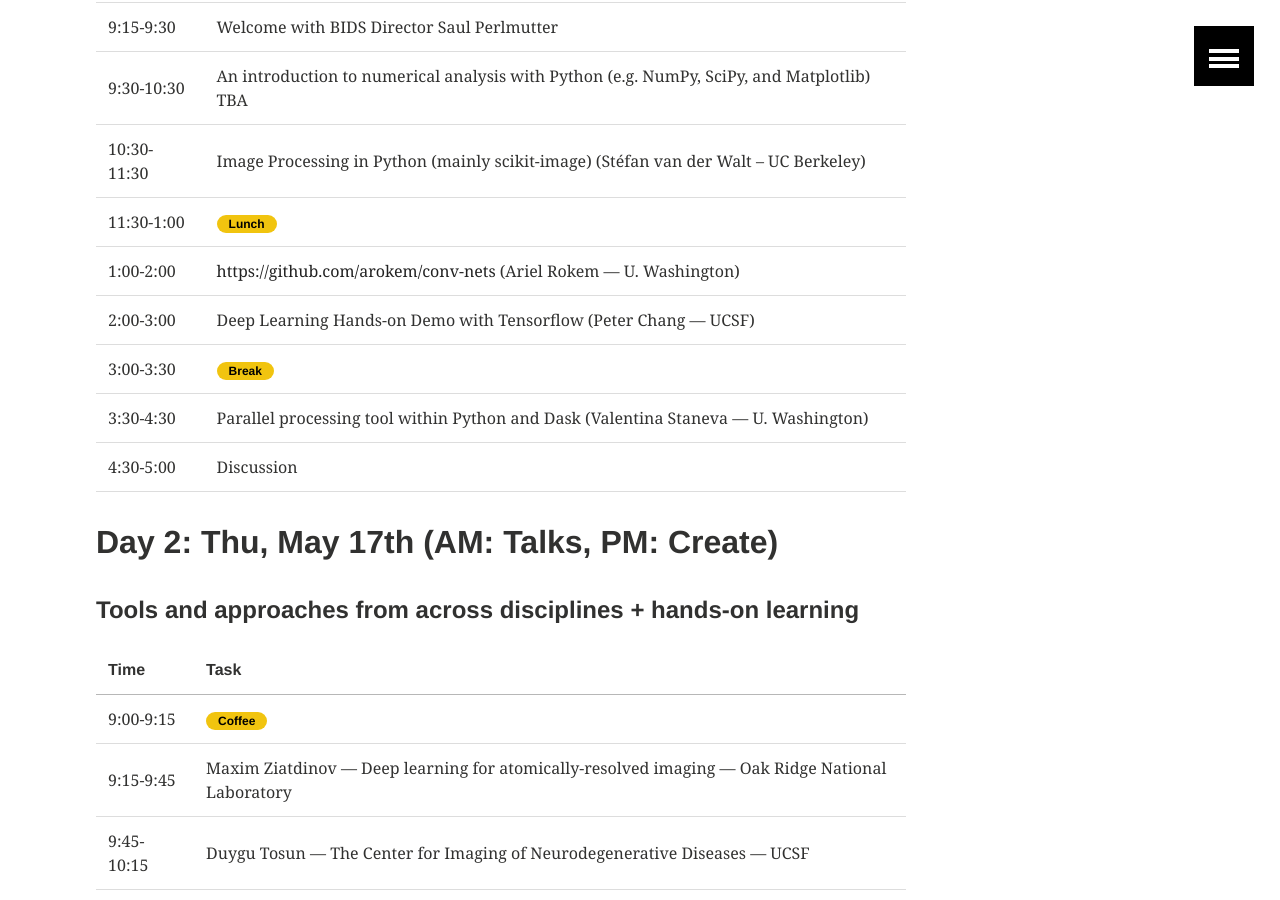
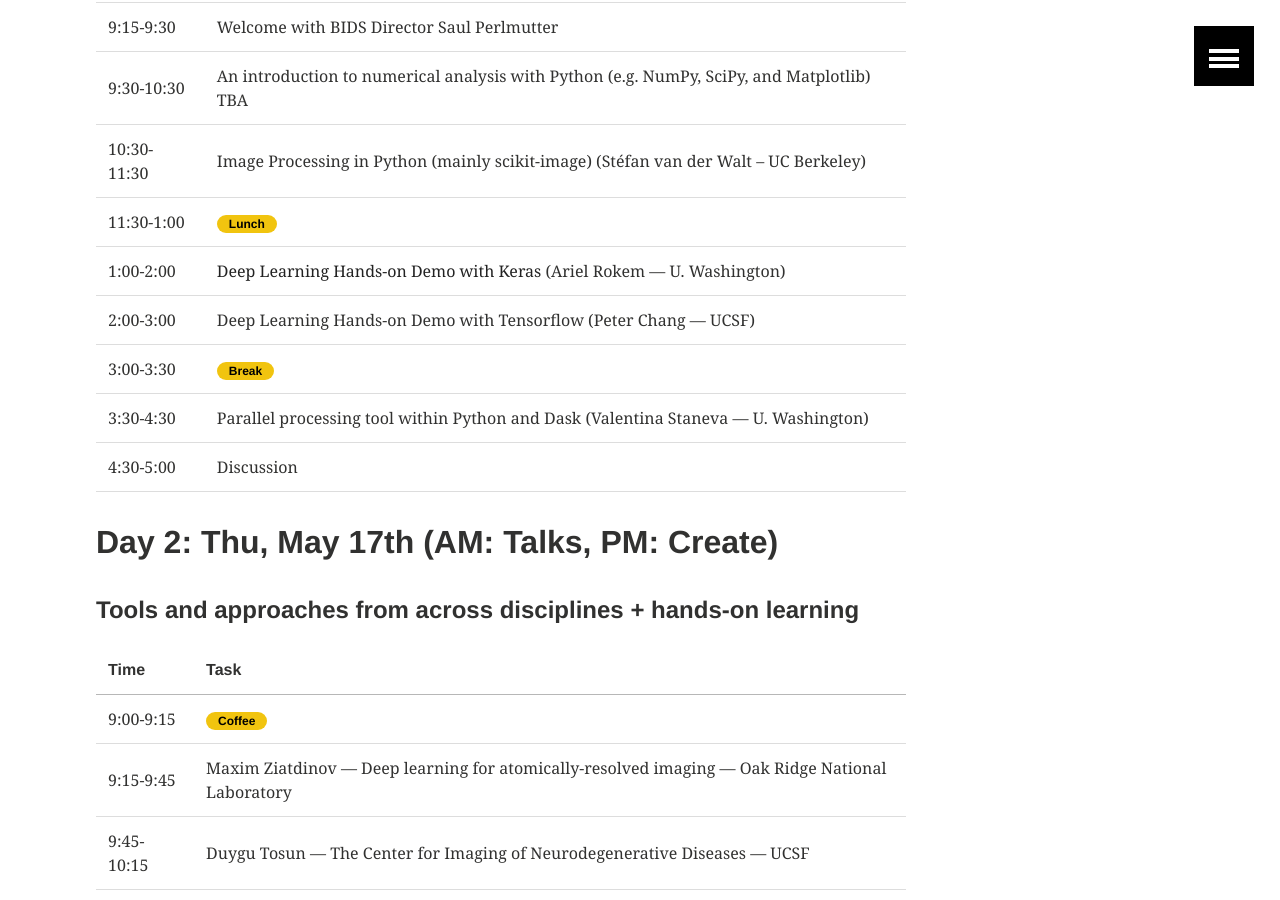
Before and after one commit to imagexd/imagexd.github.io, a Jekyll site: the page built from programs/imagexd2018.md, in a window 1280 px wide and 900 px high, scrolled down 685 px. Built offline with Jekyll 4.4.1, drawn with Linux system fonts in a browser that asks for light colours.

Commit message:
adding links

```diff
--- a/programs/imagexd2018.md
+++ b/programs/imagexd2018.md
@@ -28,7 +28,7 @@
 |----
 | 11:30-1:00  | <span class="badge warning">Lunch</span>   |
 |----
-| 1:00-2:00   | [https://github.com/arokem/conv-nets](Deep Learning Hands-on Demo with Keras) (Ariel Rokem --- U. Washington) |
+| 1:00-2:00   | [Deep Learning Hands-on Demo with Keras](https://github.com/arokem/conv-nets) (Ariel Rokem --- U. Washington) |
 | 2:00-3:00   | Deep Learning Hands-on Demo with Tensorflow (Peter Chang --- UCSF)  |
 |----
 | 3:00-3:30   | <span class="badge warning">Break</span>   |
```
